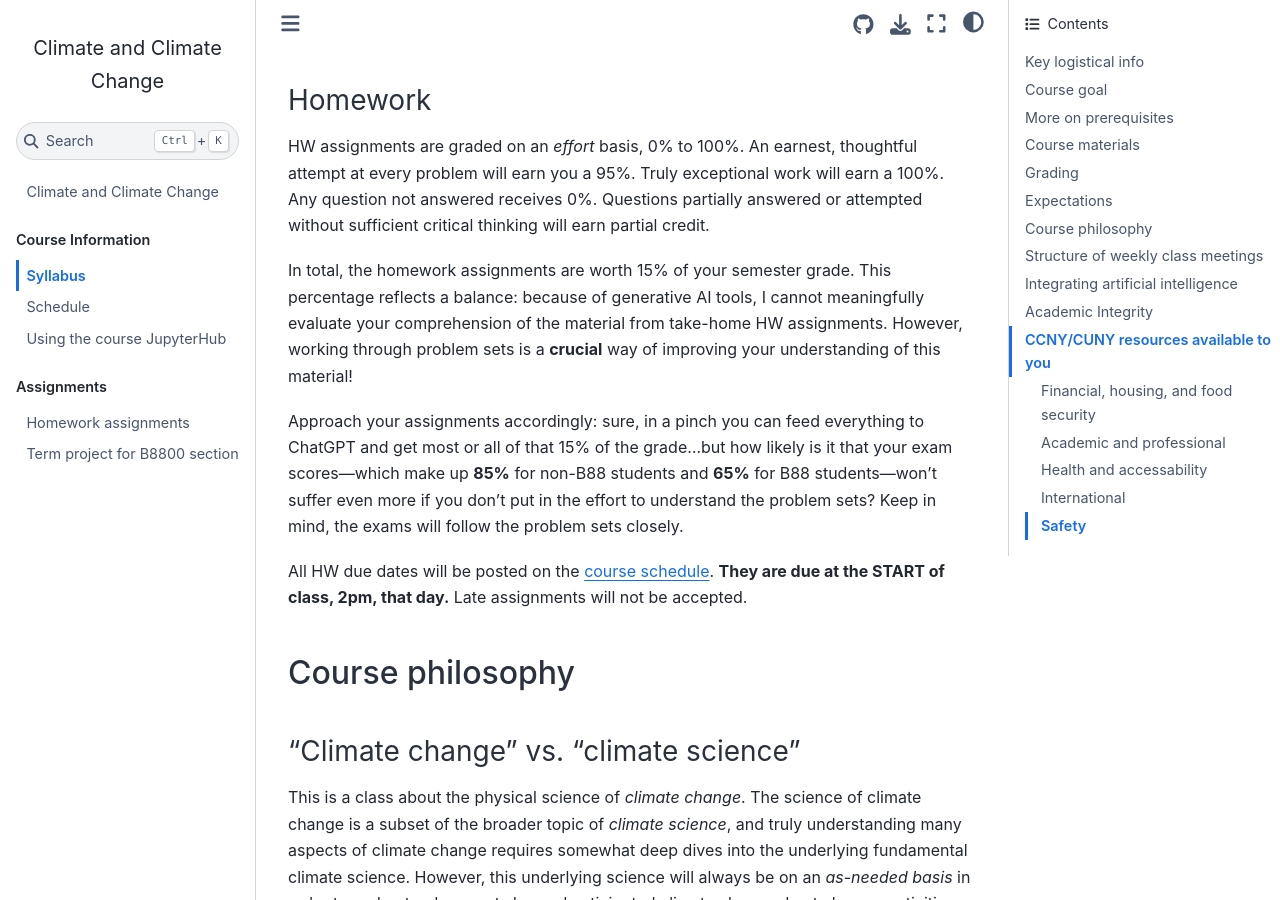
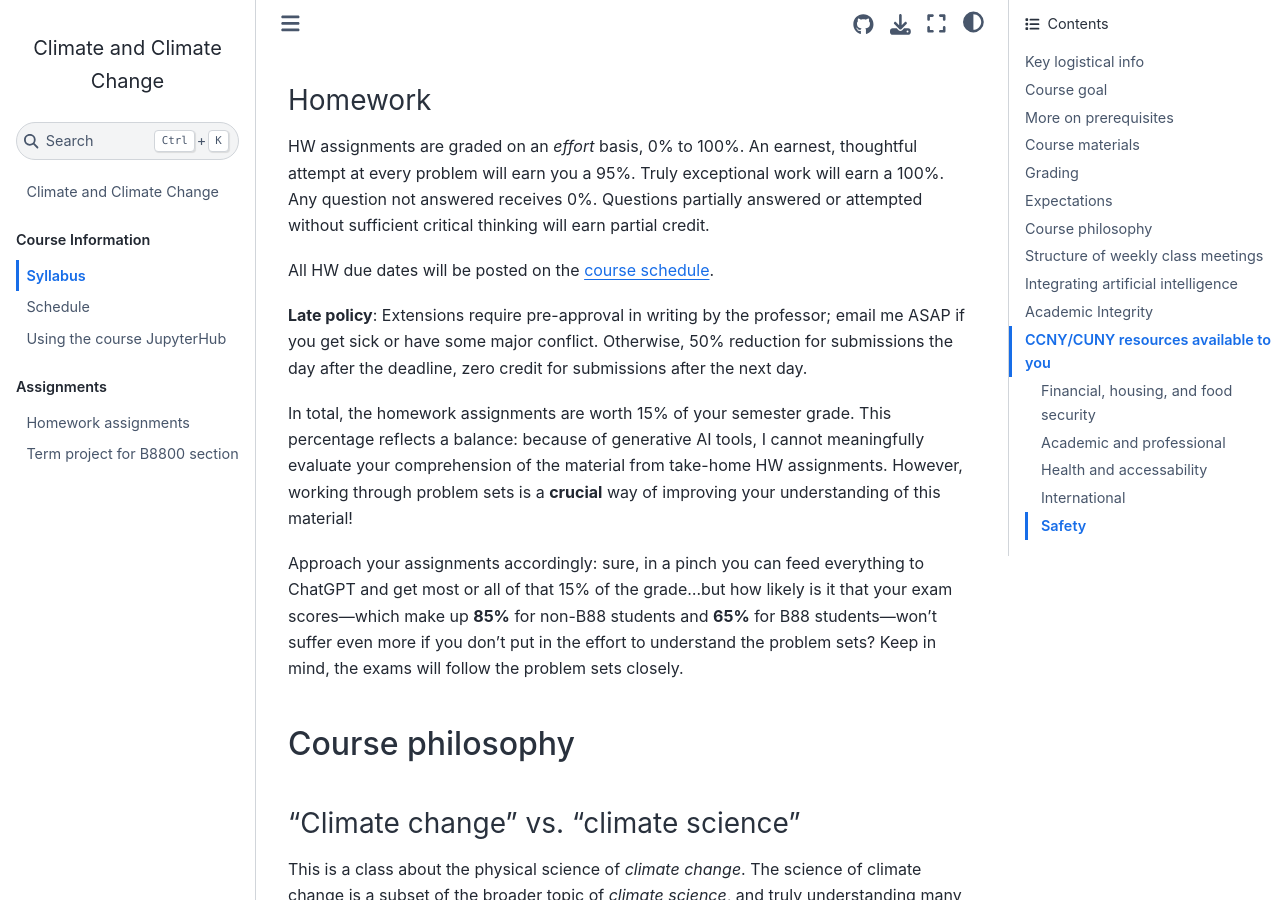
Before and after one commit to spencerahill/clim-change-course_2025, a Jupyter Book: the page built from info/syllabus.md, in a window 1280 px wide and 900 px high, scrolled down 5805 px. Built offline with Jupyter Book 1.0.4 settings and Sphinx 7.4.7 and the Sphinx Book theme 1.1.4, drawn with Linux system fonts in a browser that asks for light colours; some of the changed text lies outside the part shown.

Commit message:
Update Blackboard references to Brightspace and modify homework policy

```diff
--- a/info/syllabus.md
+++ b/info/syllabus.md
@@ -147,11 +147,14 @@ If you have a tight turnaround in your schedule due to work, another class, or s
 ### Homework
 HW assignments are graded on an *effort* basis, 0% to 100%.  An earnest, thoughtful attempt at every problem will earn you a 95%.  Truly exceptional work will earn a 100%.  Any question not answered receives 0%.  Questions partially answered or attempted without sufficient critical thinking will earn partial credit.
 
+All HW due dates will be posted on the [course schedule](./schedule).
+
+**Late policy**: Extensions require pre-approval in writing by the professor; email me ASAP if you get sick or have some major conflict.  Otherwise, 50% reduction for submissions the day after the deadline, zero credit for submissions after the next day.
+
 In total, the homework assignments are worth 15% of your semester grade.  This percentage reflects a balance: because of generative AI tools, I cannot meaningfully evaluate your comprehension of the material from take-home HW assignments.  However, working through problem sets is a **crucial** way of improving your understanding of this material!
 
 Approach your assignments accordingly: sure, in a pinch you can feed everything to ChatGPT and get most or all of that 15% of the grade...but how likely is it that your exam scores---which make up **85%** for non-B88 students and **65%** for B88 students---won't suffer even more if you don't put in the effort to understand the problem sets?  Keep in mind, the exams will follow the problem sets closely.
 
-All HW due dates will be posted on the [course schedule](./schedule).  **They are due at the START of class, 2pm, that day.**  Late assignments will not be accepted.
 
 ## Course philosophy
 ### "Climate change" vs. "climate science"
```
Also changed, not shown: other parts of info/syllabus.md (+1 -1 lines), assignments/hws.md (+1 -1 lines).
